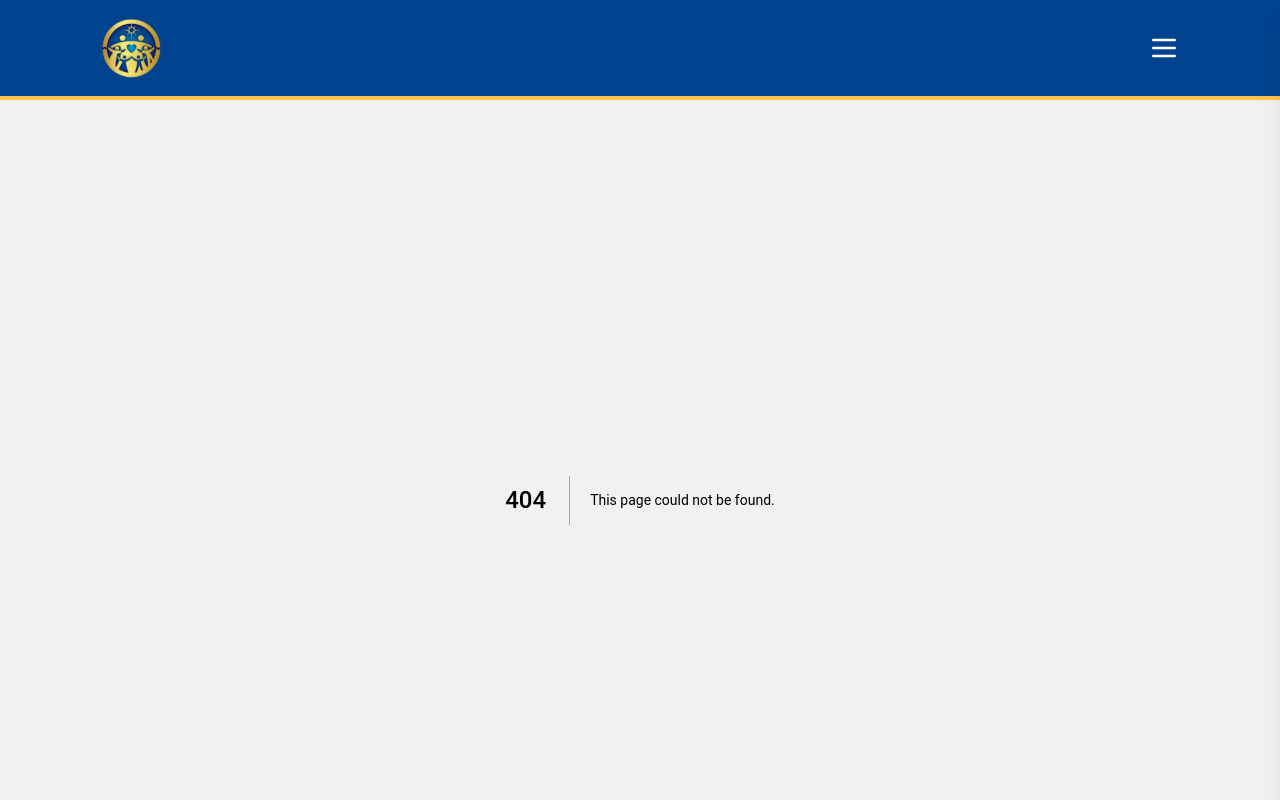
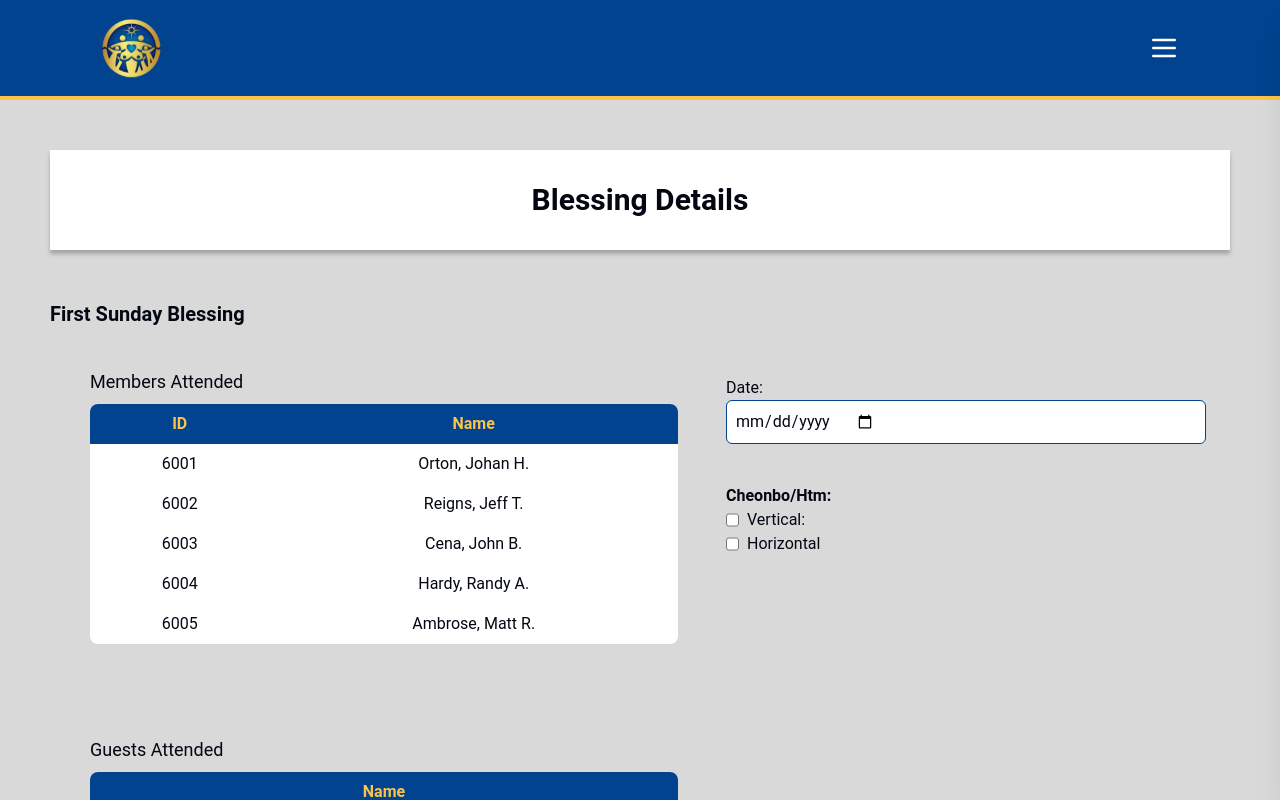
Before and after one commit to CoderTofu/FFWPU_System, a Next.js app: page /blessings/blessing-id in a window 1280 px wide. Before the commit this address had no page. Shown: the top 800 px of the page. Built offline with nearby package versions, Linux system fonts and the light colour scheme.

Commit message:
view-blessing

```diff
--- /dev/null
+++ b/src/app/(private)/blessings/blessing-id/page.tsx
@@ -0,0 +1,91 @@
+"use client";
+
+import Table from "@/components/Table";
+
+export default function ViewBlessing() {
+  const data = [
+    { ID: 6001, Name: "Orton, Johan H." },
+    { ID: 6002, Name: "Reigns, Jeff T." },
+    { ID: 6003, Name: "Cena, John B." },
+    { ID: 6004, Name: "Hardy, Randy A." },
+    { ID: 6005, Name: "Ambrose, Matt R." },
+  ];
+
+  const columnConfig = {
+    lg: ["ID", "Name"],
+    md: ["ID", "Name"],
+    sm: ["ID", "Name"],
+  };
+
+  return (
+    <div className="p-[20px] sm:p-[50px] bg-[#D9D9D9] min-h-screen justify-center items-center">
+      {/* Banner */}
+      <div className="bg-white p-4 shadow-[0px_4px_4px_rgba(0,0,0,0.25)]">
+        <p className="mt-4 mb-4 text-center text-2xl sm:text-3xl font-semibold">
+          Blessing Details
+        </p>
+      </div>
+
+      {/* Text Under Bordered Box */}
+      <div className="w-full mt-[50px]">
+        <p className="text-xl font-semibold  whitespace-nowrap">
+          First Sunday Blessing
+        </p>
+
+      </div>
+
+      <section>
+        <div className="md:p-6">
+          <div className="flex flex-col md:flex-row">
+            <div className="flex flex-1 justify-center items-start gap-2 ">
+              <div className="rounded-lg mt-[20px] sm:mt-0 w-full">
+                <div className="flex flex-wrap gap-4 justify-center">
+                  {/* First table */}
+                  <div className="w-full rounded-lg p-4 pb-0 min-w-[300px]">
+                    <h2 className="text-lg  font-roboto mb-2">Members Attended</h2>
+                    <Table data={data} columns={columnConfig} />
+                  </div>
+
+                  {/* Second table */}
+                  <div className="w-full rounded-lg p-4 min-w-[300px]">
+                    <h2 className="text-lg font-robot mb-2">Guests Attended</h2>
+                    <Table
+                      data={data}
+                      columns={{ lg: ["Name"], md: ["Name"], sm: ["Name"] }}
+                    />
+                  </div>
+                </div>
+              </div>
+            </div>
+              <form className="flex flex-col gap-6 text-left pl-8 w-full max-w-lg ">
+                <div className="flex flex-col mt-6 mb-4 w-full max-w-lg">
+                  <label className="text-base font-roboto">Date:</label>
+                  <div className="flex items-center p-2 rounded-md border border-[#01438F] bg-white w-full max-w-lg">
+                    <input type="date" className="text-base"></input>
+                  </div>
+                </div>
+                <div className="flex flex-col mb-1 ">
+                  <label className="text-base font-bold">Cheonbo/Htm:</label>
+                  <div className= "flex flex-col">
+                <div className= "flex flex-row gap-2">
+                  <input type="checkbox"/>
+                  <label className="text-base font-roboto">Vertical:</label>
+                  </div>
+
+
+                  <div className= "flex flex-row gap-2">
+                    <input type="checkbox"/>
+                    <label className="text-base font-roboto">Horizontal</label>
+                    </div>
+
+                    </div>
+
+                </div>
+              </form>
+
+          </div>
+        </div>
+      </section>
+    </div>
+  );
+}
```
